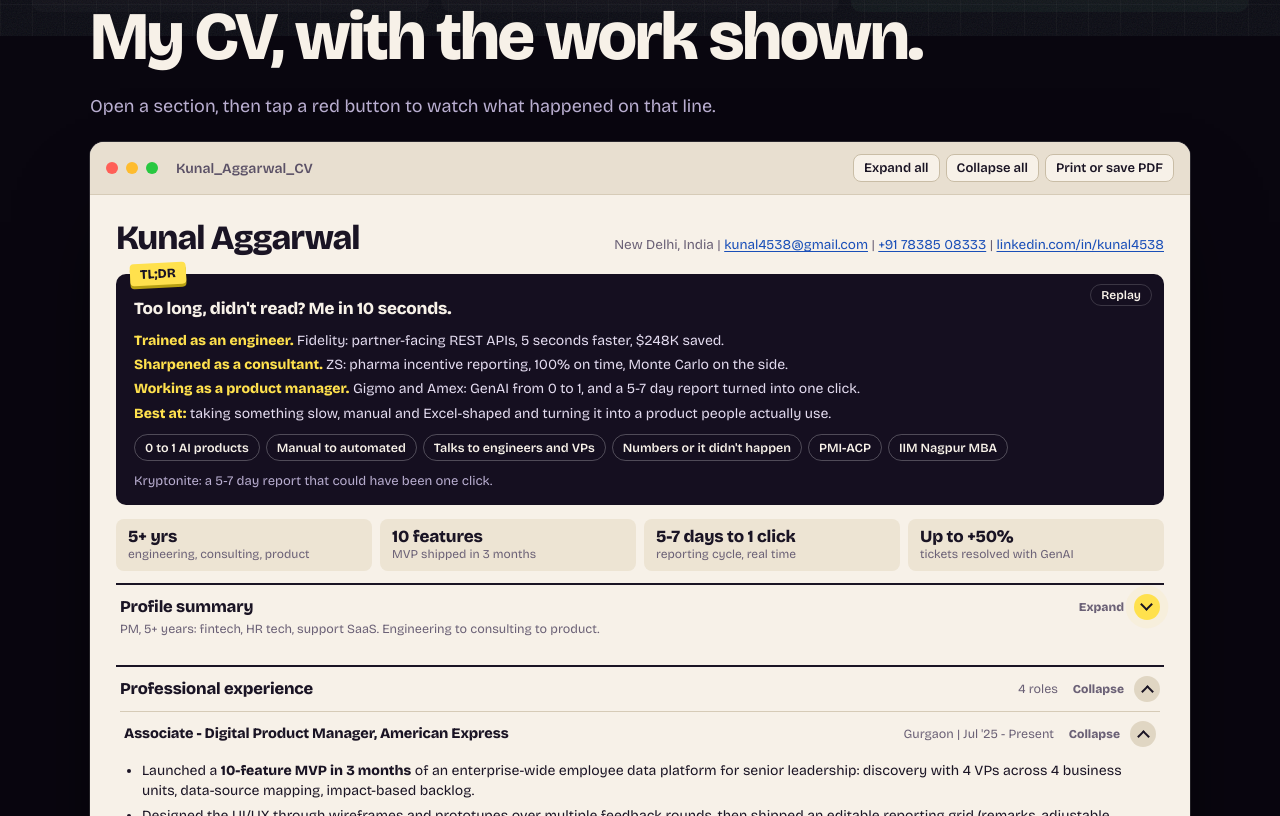
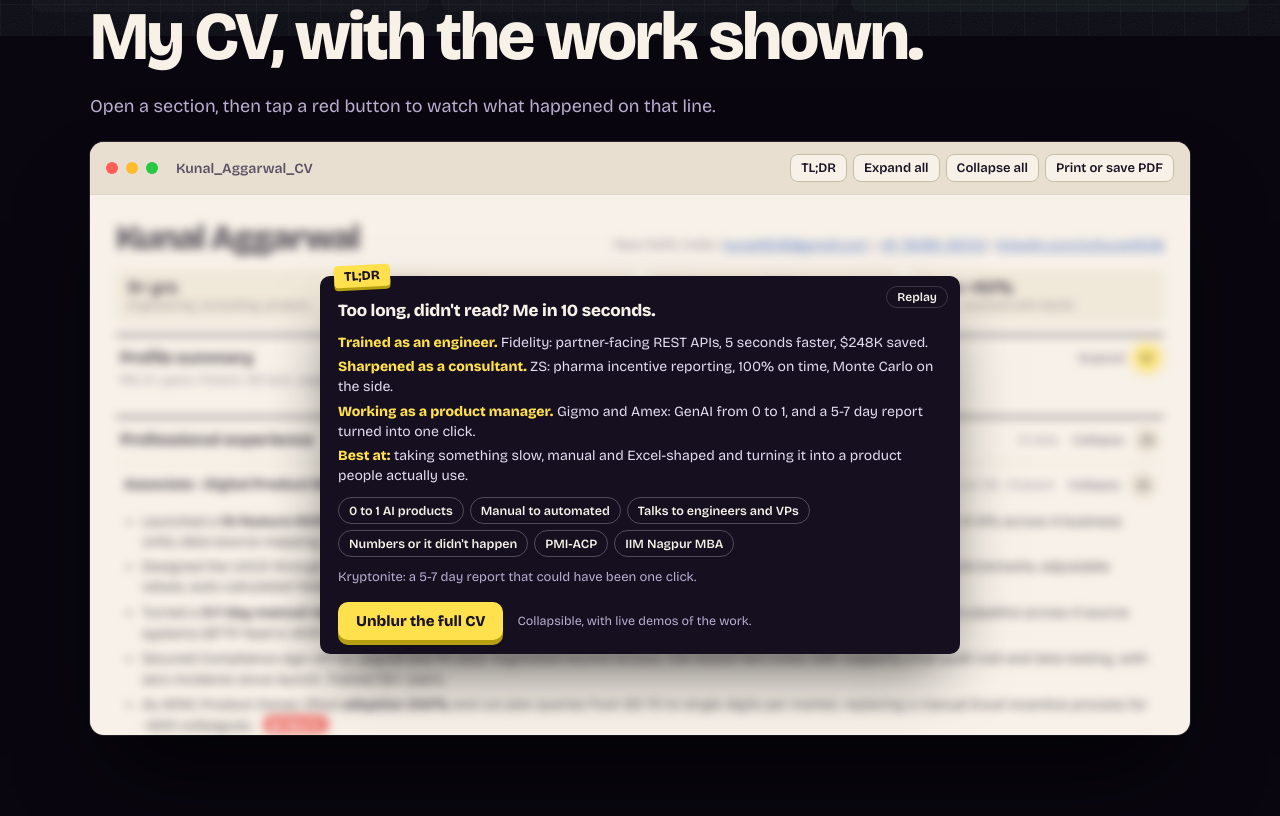
Before and after one commit to kunal4538/kunalaggarwal-site, a plain HTML site: page index.html in a window 1280 px wide. Shown: the part 764-1580 px from the top of the page. Drawn offline with nearby package versions, Linux system fonts and the light colour scheme.

Commit message:
TL;DR popup over blurred CV

```diff
--- a/index.html
+++ b/index.html
@@ -152,6 +152,17 @@ footer{position:relative;z-index:2;padding:30px 0 50px;color:var(--muted);font-s
 .tl .chips span{font-size:12.5px;font-weight:600;padding:3px 10px;border-radius:99px;border:1px solid rgba(255,255,255,.25);opacity:0;transform:scale(.92);transition:opacity .4s,transform .4s}
 .tl .chips span.on{opacity:1;transform:none}
 .tl .kr{margin-top:10px;font-size:13px;color:var(--muted)}
+
+.win{position:relative}
+.doc{overflow:hidden;transition:max-height 1s cubic-bezier(.2,.8,.2,1),filter .9s ease}
+.win.lock .doc{filter:blur(5px);pointer-events:none;user-select:none}
+.ov{position:absolute;left:0;right:0;top:52px;bottom:0;z-index:5;display:flex;align-items:center;justify-content:center;padding:14px;background:rgba(247,241,232,.28);transition:opacity .6s ease,transform .6s ease}
+.ov.gone{opacity:0;transform:scale(.97);pointer-events:none}
+.ov .tl{margin:0;width:100%;max-width:640px;box-shadow:0 30px 60px -18px rgba(0,0,0,.65);animation:popin .55s cubic-bezier(.2,.9,.25,1.15)}
+@keyframes popin{from{opacity:0;transform:translateY(16px) scale(.94)}to{opacity:1;transform:none}}
+.tl .act{display:flex;align-items:center;gap:14px;flex-wrap:wrap;margin-top:14px}
+.tl .act .btn{padding:10px 18px;font-size:15px;box-shadow:0 5px 0 #b79f12}.tl .act span{font-size:12.5px;color:var(--muted)}
+@media print{.ov{display:none!important}.doc{max-height:none!important;filter:none!important}}
 @media(prefers-reduced-motion:reduce){*,*::before,*::after{animation:none!important;transition:none!important}html{scroll-behavior:auto}.wall{overflow-x:auto}}
 @media print{body{background:#fff}#bg,.shade,.grain,.bar,.top,.hero,#work,#writing,#contact,footer,.wbar,.pl,.stage,.sub,#cv h2{display:none!important}.sec{padding:0}.win{box-shadow:none;border-radius:0}.doc{padding:0}}
 </style>
@@ -171,7 +182,7 @@ footer{position:relative;z-index:2;padding:30px 0 50px;color:var(--muted);font-s
 <section class="sec" id="cv"><div class="wrap">
 <h2>My CV, with the work shown.</h2>
 <p class="sub">Open a section, then tap a red button to watch what happened on that line.</p>
-<div class="win"><div class="wbar"><i></i><i></i><i></i><span class="fn">Kunal_Aggarwal_CV</span><span class="wb"><button type="button" id="ea">Expand all</button><button type="button" id="ca">Collapse all</button><button type="button" onclick="window.print()">Print or save PDF</button></span></div>
+<div class="win"><div class="wbar"><i></i><i></i><i></i><span class="fn">Kunal_Aggarwal_CV</span><span class="wb"><button type="button" id="tlb">TL;DR</button><button type="button" id="ea">Expand all</button><button type="button" id="ca">Collapse all</button><button type="button" onclick="window.print()">Print or save PDF</button></span></div>
 <div class="doc">
 <div class="hd"><h1>Kunal Aggarwal</h1>
 <div class="ct">New Delhi, India | <a href="mailto:kunal4538@gmail.com">kunal4538@gmail.com</a> | <a href="tel:+917838508333">+91 78385 08333</a> | <a href="https://www.linkedin.com/in/kunal4538/" target="_blank" rel="noopener">linkedin.com/in/kunal4538</a></div></div>
@@ -184,7 +195,7 @@ footer{position:relative;z-index:2;padding:30px 0 50px;color:var(--muted);font-s
 <li><b>Best at:</b> taking something slow, manual and Excel-shaped and turning it into a product people actually use.</li>
 </ul>
 <div class="chips"><span>0 to 1 AI products</span><span>Manual to automated</span><span>Talks to engineers and VPs</span><span>Numbers or it didn't happen</span><span>PMI-ACP</span><span>IIM Nagpur MBA</span></div>
-<div class="kr">Kryptonite: a 5-7 day report that could have been one click.</div></div>
+<div class="kr">Kryptonite: a 5-7 day report that could have been one click.</div><div class="act"><button type="button" class="btn" id="unb">Unblur the full CV</button><span>Collapsible, with live demos of the work.</span></div></div>
 <div class="kp"><div><b>5+ yrs</b><span>engineering, consulting, product</span></div><div><b>10 features</b><span>MVP shipped in 3 months</span></div><div><b>5-7 days to 1 click</b><span>reporting cycle, real time</span></div><div><b>Up to +50%</b><span>tickets resolved with GenAI</span></div></div>
 
 <section class="cs"><button class="ch" type="button" aria-expanded="false"><span class="tt">Profile summary</span><span class="dt"></span><span class="tx">Expand</span><i class="chev"></i><span class="pv">PM, 5+ years: fintech, HR tech, support SaaS. Engineering to consulting to product.</span></button><div class="cb"><div class="ci">
@@ -355,6 +366,15 @@ addEventListener('beforeprint',function(){all(true)});
 function tl(){var items=[].slice.call(d.querySelectorAll('#tl li,#tl .chips span'));items.forEach(function(e){e.classList.remove('on')});items.forEach(function(e,i){setTimeout(function(){e.classList.add('on')},reduce?0:250+i*320)})}
 d.getElementById('tlr').onclick=tl;
 var tio=new IntersectionObserver(function(es){if(es[0].isIntersecting){tl();tio.disconnect()}},{threshold:.6});tio.observe(d.getElementById('tl'));
+
+var win=d.querySelector('.win'),doc=win.querySelector('.doc'),card=d.getElementById('tl'),ov=d.createElement('div'),LK=540,hid;
+ov.className='ov';ov.id='ov';win.appendChild(ov);ov.appendChild(card);
+function lockCv(){clearTimeout(hid);ov.hidden=false;doc.style.maxHeight=doc.scrollHeight+'px';void doc.offsetHeight;win.classList.add('lock');doc.style.maxHeight=LK+'px';doc.setAttribute('inert','');void ov.offsetHeight;ov.classList.remove('gone');tl()}
+function unlockCv(){win.classList.remove('lock');doc.removeAttribute('inert');ov.classList.add('gone');doc.style.maxHeight=doc.scrollHeight+'px';hid=setTimeout(function(){doc.style.maxHeight='none';ov.hidden=true},reduce?50:1050)}
+win.classList.add('lock');doc.style.maxHeight=LK+'px';doc.setAttribute('inert','');
+d.getElementById('unb').onclick=unlockCv;d.getElementById('tlb').onclick=lockCv;
+d.addEventListener('keydown',function(e){if(e.key==='Escape'&&win.classList.contains('lock'))unlockCv()});
+addEventListener('beforeprint',function(){win.classList.remove('lock');doc.removeAttribute('inert');doc.style.maxHeight='none'});
 var first=d.querySelector('.pl'),io=new IntersectionObserver(function(es){if(es[0].isIntersecting){io.disconnect()}},{threshold:1});io.observe(first);
 var P=[['7376836235291643904','Present bias','Big Billion Days triggered déjà vu… and a DSLR I never needed.'],
 ['7383000330957021184','Ego bias','Being right doesn’t always mean you’ll win the argument.'],
```
